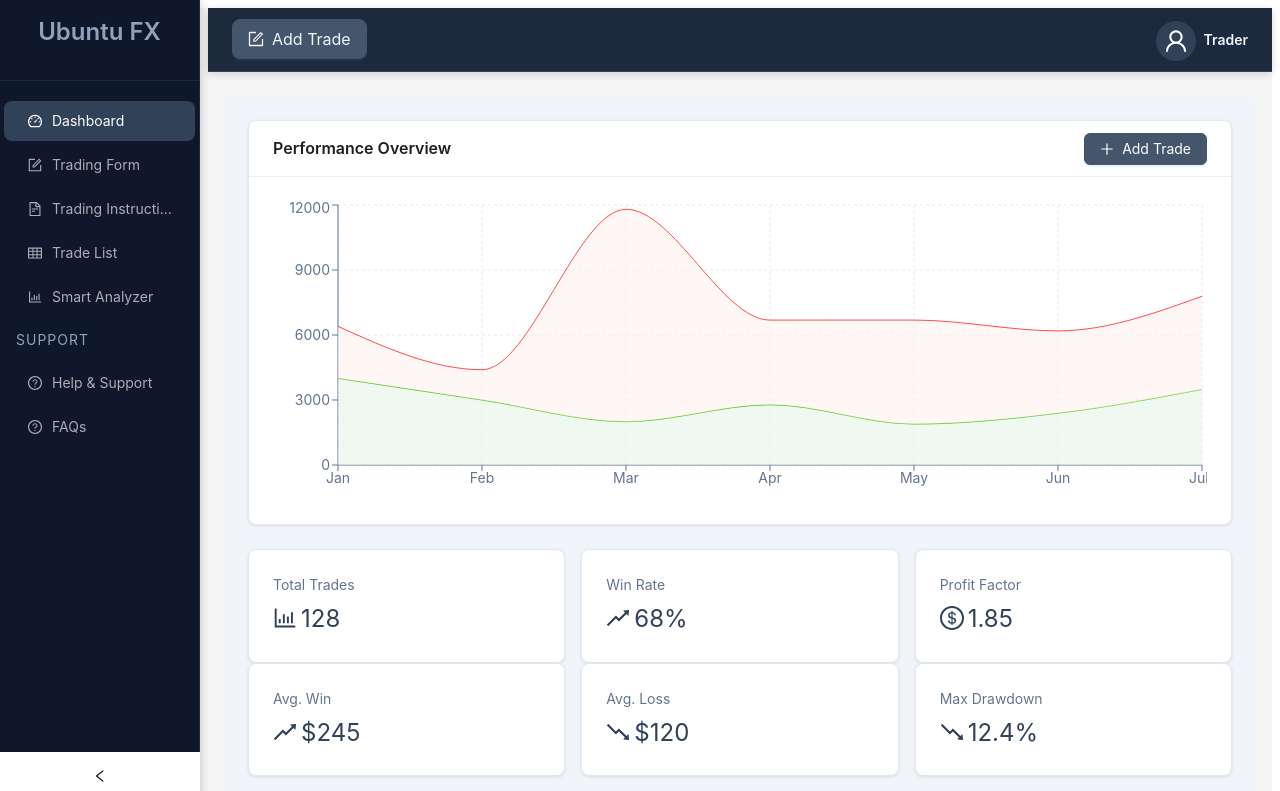
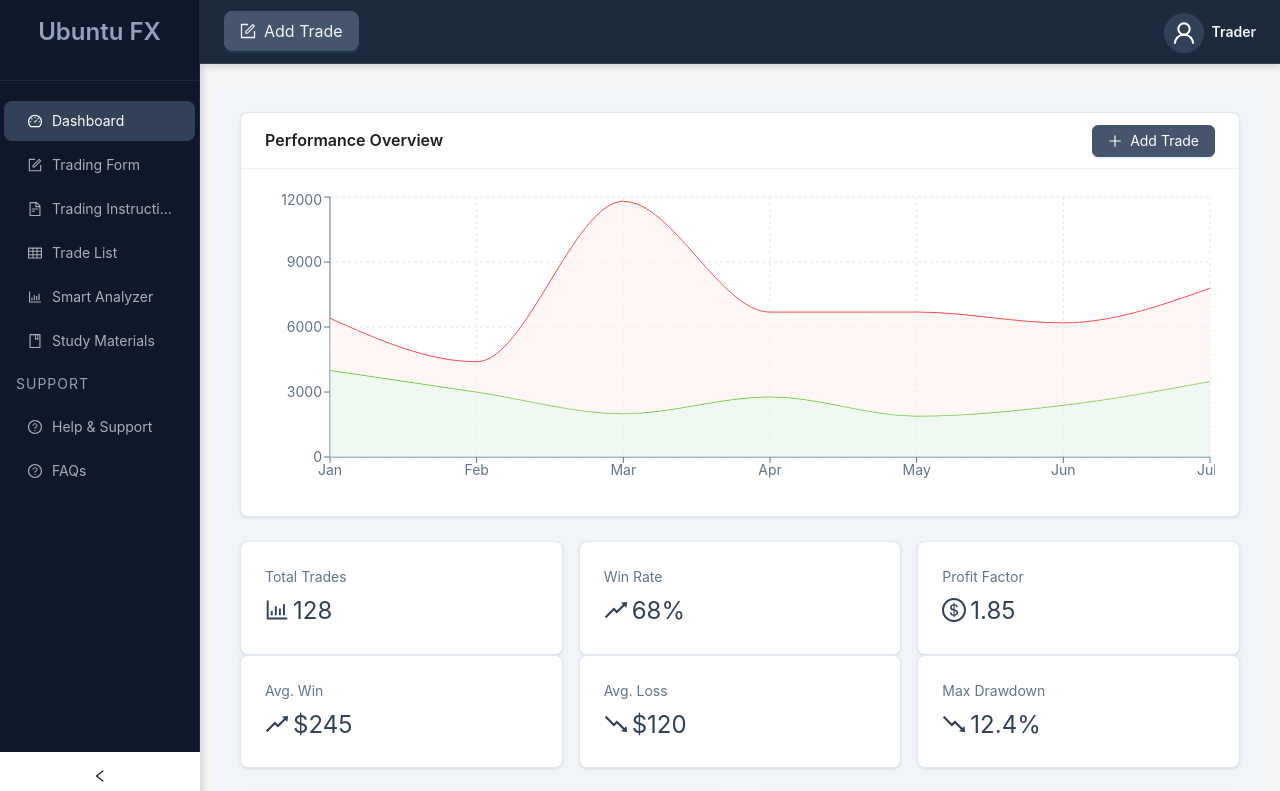
Before and after one commit to washington786/ubuntuFx, a React (Vite) app: page /dashboard in a window 1280 px wide. Shown: the top 791 px of the page. Built offline with nearby package versions, Linux system fonts and the light colour scheme.

Commit message:
menu fixing on app page

```diff
--- a/src/App.css
+++ b/src/App.css
@@ -1,3 +1,7 @@
+body{
+ margin:0px;
+}
+
 .site-layout .site-layout-background {
   background: #f1f5f9;
 }
--- a/src/App.tsx
+++ b/src/App.tsx
@@ -1,6 +1,9 @@
-import React, { useState } from 'react';
+import { useState, type FC } from 'react';
+
 import { BrowserRouter as Router, Routes, Route, Navigate, useLocation, useNavigate } from 'react-router-dom';
+
 import { Layout, Menu, Button, Avatar, Dropdown, Space, Typography } from 'antd';
+
 import {
   DashboardOutlined,
   FormOutlined,
@@ -9,28 +12,21 @@ import {
   BarChartOutlined,
   UserOutlined,
   LogoutOutlined,
-  QuestionCircleOutlined
+  QuestionCircleOutlined,
+  BookOutlined
 } from '@ant-design/icons';
 import { motion } from 'framer-motion';
 import './App.css';
 import type { MenuProps } from 'antd';
 
 //page components
-import Dashboard from './pages/Dashboard';
-import TradingForm from './pages/TradingForm';
-import TradingInstructions from './pages/TradingInstructions';
-import TradeList from './pages/TradeList';
-import SmartAnalyzer from './pages/SmartAnalyzer';
-import Login from './pages/auth/Login';
-import Register from './pages/auth/Register';
-import PasswordRecovery from './pages/auth/PasswordRecovery';
-import HelpSupport from './pages/HelpSupport';
-import FAQs from './pages/FAQs';
+import { Login, Register, PasswordRecovery, Dashboard, FAQs, HelpSupport, Materials, SmartAnalyzer, TradeList, TradingForm, TradingInstructions } from './pages';
+
 
 const { Header, Sider, Content } = Layout;
 const { Title, Text } = Typography;
 
-const App: React.FC = () => {
+const App: FC = () => {
   const [collapsed, setCollapsed] = useState(false);
   const [isLoggedIn, setIsLoggedIn] = useState(true);
 
@@ -91,6 +87,11 @@ const App: React.FC = () => {
       key: '/smart-analyzer',
       icon: <BarChartOutlined />,
       label: 'Smart Analyzer',
+    },
+    {
+      key: '/materials',
+      icon: <BookOutlined />,
+      label: 'Study Materials',
     },
     {
       key: 'support-group',
@@ -229,6 +230,7 @@ const App: React.FC = () => {
               <Route path="/instructions" element={<TradingInstructions />} />
               <Route path="/trade-list" element={<TradeList />} />
               <Route path="/smart-analyzer" element={<SmartAnalyzer />} />
+              <Route path="/materials" element={<Materials />} />
               <Route path="/help" element={<HelpSupport />} />
               <Route path="/faqs" element={<FAQs />} />
               <Route path="*" element={<Navigate to="/dashboard" replace />} />
--- a/src/pages/auth/Login.tsx
+++ b/src/pages/auth/Login.tsx
@@ -97,10 +97,7 @@ const Login: React.FC<LoginProps> = ({ onLogin }) => {
                         <Form.Item name="remember" valuePropName="checked" noStyle>
                             <Checkbox style={{ color: '#62748e' }}>Remember me</Checkbox>
                         </Form.Item>
-
-                        <a style={{ float: 'right', color: '#45556c' }} href="#/recover-password">
-                            Forgot password?
-                        </a>
+                        <Link style={{ float: 'right', color: '#45556c' }} to={'/recover-password'}>Forgot password?</Link>
                     </Form.Item>
 
                     <Form.Item>
--- /dev/null
+++ b/src/pages/index.ts
@@ -0,0 +1,15 @@
+import Login from "./auth/Login";
+import PasswordRecovery from "./auth/PasswordRecovery";
+import Register from "./auth/Register";
+import Dashboard from "./Dashboard";
+import FAQs from "./FAQs";
+import HelpSupport from "./HelpSupport";
+import Materials from "./Materials";
+import SmartAnalyzer from "./SmartAnalyzer";
+import TradeList from "./TradeList";
+import TradingForm from "./TradingForm";
+import TradingInstructions from "./TradingInstructions";
+
+export {
+    Login, Register, PasswordRecovery, Dashboard, FAQs, HelpSupport, Materials, SmartAnalyzer, TradeList, TradingForm, TradingInstructions
+}
```
Also changed, not shown: src/components/Logo.tsx (added, +17 -0 lines).
